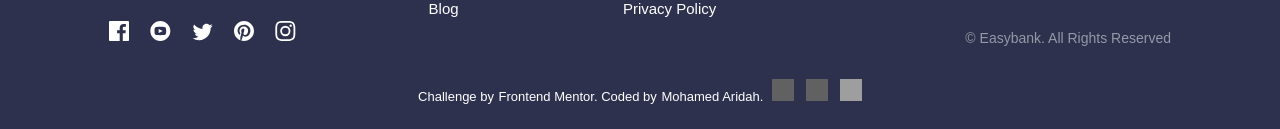
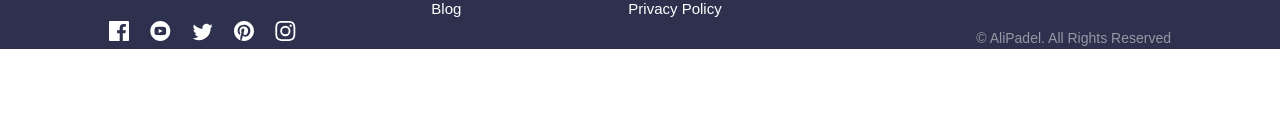
Before and after one commit to alfonsomiralles/padelwebsite, a plain HTML site: page index.html in a window 1280 px wide. Shown: the part 2358-2487 px from the top of the page. After the commit the page ends 2407 px from the top, so only its background shows below. Drawn offline with Linux system fonts and the light colour scheme; grey boxes are pictures that could not be loaded.

Commit message:
modified footer

```diff
--- a/index.html
+++ b/index.html
@@ -196,10 +196,10 @@
       <a href="#" class="button">Request Invite</a>
     </div>
     <div class="footer-copyright">
-      <p>© Easybank. All Rights Reserved</p>
+      <p>© AliPadel. All Rights Reserved</p>
     </div>
   </div>
-  <div class="attribution">
+  <!-- <div class="attribution">
     Challenge by
     <a href="https://www.frontendmentor.io?ref=challenge" class="outer-link" target="_blank">Frontend Mentor</a>. Coded by <span class="outer-link">Mohamed Aridah</span>.
     <ul class="social-media">
@@ -219,6 +219,6 @@
         </a>
       </li>
     </ul>
-  </div>
+  </div> -->
 </footer>
 </html>
```
